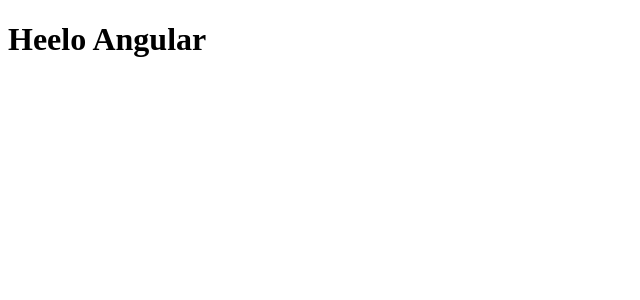
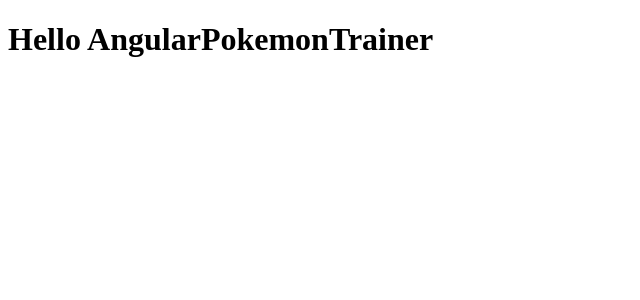
Before and after one commit to MRomarali/PokemonTrainer_Noroff_Assignment_4, an Angular app: page / in a window 1280 px wide. Shown: the top 300 px of the page, without its empty margins (0-640 px from the left). Built offline with nearby package versions, Linux system fonts and the light colour scheme.

Commit message:
fix: added title for herku deploy purpose

```diff
--- a/src/app/app.component.html
+++ b/src/app/app.component.html
@@ -4,7 +4,7 @@
 
 <div class="" >
 
-  <h1>Heelo Angular</h1>
+  <h1>Hello {{ title }}</h1>
 </div>
 
 
```
